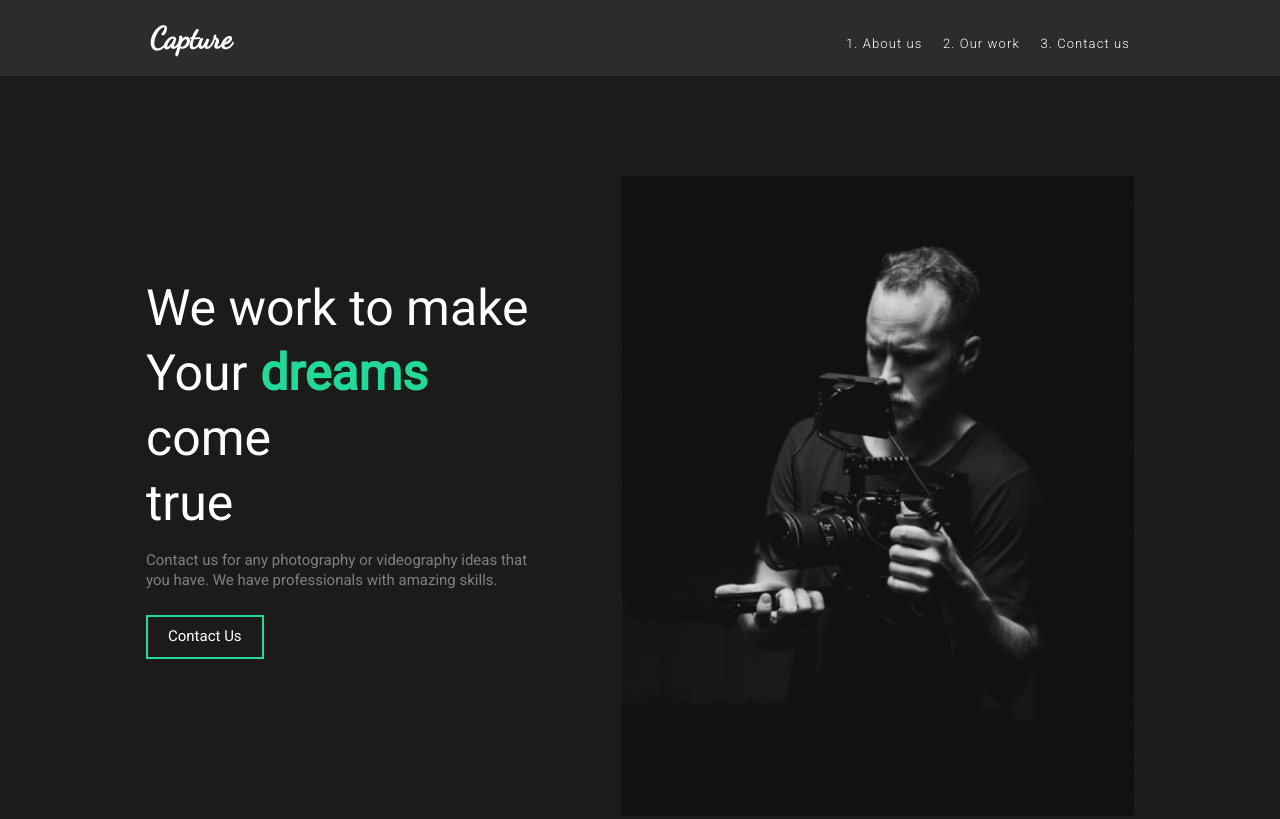
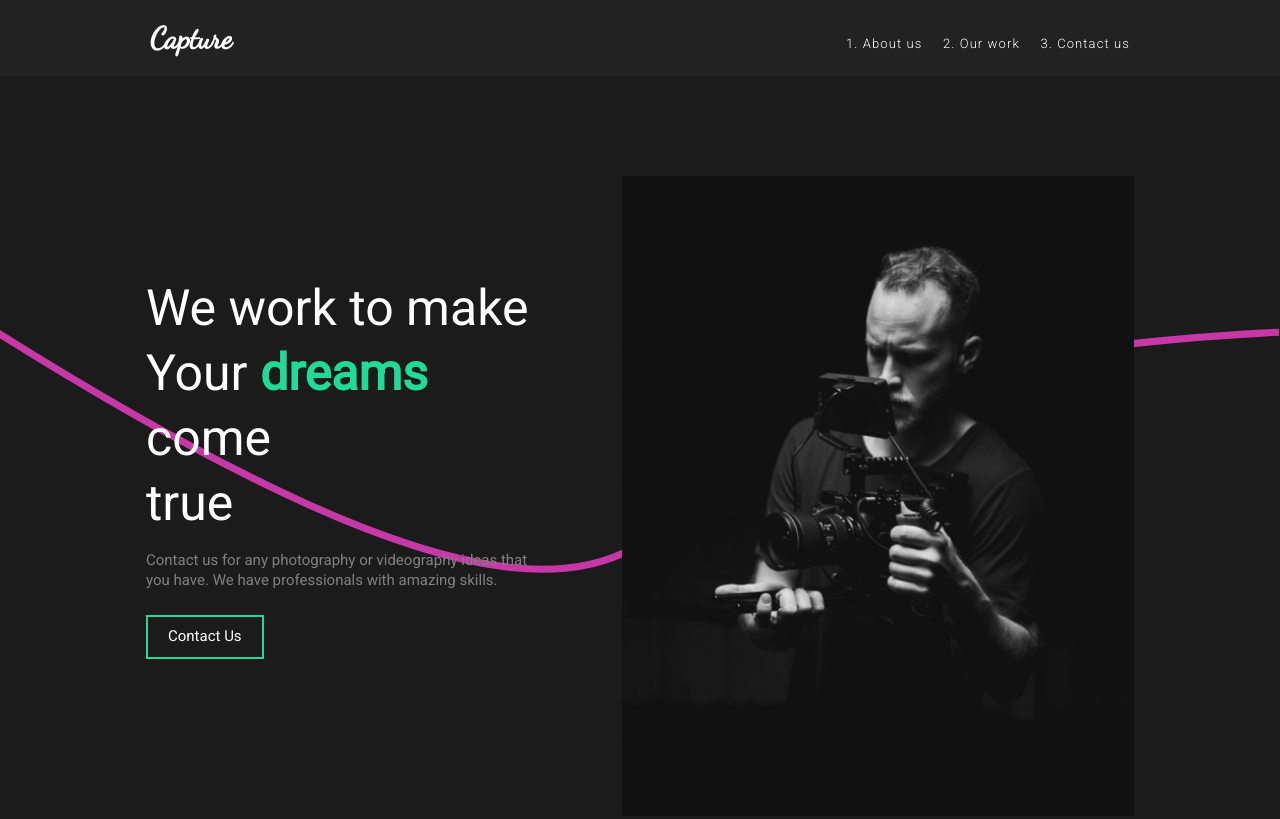
Before and after one commit to testingstuffbruhcmon/secondone, a React app: page /about in a window 1280 px wide. Shown: the top 819 px of the page. Built offline with nearby package versions, Linux system fonts and the light colour scheme; no server answers.

Commit message:
almost finalized

```diff
--- a/src/components/Aboutsection.js
+++ b/src/components/Aboutsection.js
@@ -1,43 +1,82 @@
-import React from 'react';
-import styled from 'styled-components';
-import coverImg from '../img/home1.png';
+import React from "react";
+import styled from "styled-components";
+import coverImg from "../img/home1.png";
+import { motion } from "framer-motion";
+import { TitleAnim, PhotoAnim } from "./Animations";
+import Wave from "./Wave";
+const Aboutsection = () => {
+  return (
+    <motion.div className="about" style={{ position: "relative" }}>
+      <Wave />
+      <div
+        className="greeting"
+        initial={false}
+        // style={{ overflow: "hidden" }}
+        // initial={false}
+        // transition={{
+        //   when: "beforeChildren",
+        //   staggerChildren: 0.3,
+        //   delay: 0.2,
+        // }}
+      >
+        <motion.div
+          className="greeting__h2"
+          variants={TitleAnim}
+          initial="hidden"
+          animate="show"
+        >
+          We work to make
+        </motion.div>
+        <motion.div
+          className="greeting__h2"
+          variants={TitleAnim}
+          initial="hidden"
+          animate="show"
+        >
+          Your <span>dreams</span> come
+        </motion.div>
+        <motion.div
+          className="greeting__h2"
+          variants={TitleAnim}
+          initial="hidden"
+          animate="show"
+        >
+          true
+        </motion.div>
+        <motion.div
+          className="greeting__fuck"
+          variants={TitleAnim}
+          initial="hidden"
+          animate="show"
+        >
+          Contact us for any photography or videography ideas that you have. We
+          have professionals with amazing skills.
+        </motion.div>
+        <StyledBTN href="#" className="contactbtn">
+          Contact Us
+        </StyledBTN>
+      </div>
+      <div className="imgTop">
+        <motion.img src={coverImg} variants={PhotoAnim} alt="camera image" />
+      </div>
+    </motion.div>
+  );
+};
+//we work to make your dreams come true
+const StyledBTN = styled(motion.a)`
+  font-size: 1.5rem;
+  text-decoration: none;
+  border: 2px solid #23d997;
+  align-self: flex-start;
+  padding: 1rem 2rem;
+  margin-top: 25px;
+  color: white;
+  transition: all 0.3s ease;
+  z-index: 2;
 
-
-const About = ()=>{
-
-
-    return (
-        <div className="about">
-            <div className="greeting">
-                <div className="greeting__h2">We work to make</div>
-                <div className="greeting__h2">Your <span>dreams</span> come</div>
-                <div className="greeting__h2">true</div>
-                <div className="greeting__fuck">
-                Contact us for any photography or videography ideas that you have. We have professionals with amazing skills.
-                </div>
-                <StyledBTN href="#" className="contactbtn">Contact Us</StyledBTN>
-            </div>
-            <div className="imgTop">
-            <img src={coverImg} alt="camera image"/>
-            </div>
-        </div>
-    )
-}
-//we work to make your dreams come true
-const StyledBTN = styled.a`
-font-size:1.5rem;
-text-decoration:none;
-border:2px solid #23D997;
-align-self:flex-start;
-padding:1rem 2rem;
-margin-top:25px;
-color:white;
-transition:all .3s ease;
- &:hover{
-     background-color:#23D997;
-     color:white;
- }
+  &:hover {
+    background-color: #23d997;
+    color: white;
+  }
 `;
-
-
-export default About;
+export default Aboutsection;
--- /dev/null
+++ b/src/components/Animations.js
@@ -0,0 +1,23 @@
+export const TitleAnim = {
+  hidden: {
+    y: 200,
+  },
+  show: {
+    y: 0,
+  },
+};
+
+export const PhotoAnim = {
+  hidden: {
+    scale: 1.2,
+    opacity: 0,
+  },
+  show: {
+    scale: 1,
+    opacity: 1,
+    transition: {
+      duration: 0.75,
+      ease: "easeOut",
+    },
+  },
+};
--- a/src/components/App.js
+++ b/src/components/App.js
@@ -5,7 +5,11 @@ import Work from '../pages/Work';
 import Contact from '../pages/Contact';
 import MovieDetail from './MovieDetail';
 import fetchMovies from '../fetchMovies';
-import {Switch,Route} from 'react-router-dom';
+import {Switch,Route,useLocation} from 'react-router-dom';
+import {AnimatePresence} from 'framer-motion';
+
+
+
 
 const App = () =>{
     //the fetched movies state
@@ -18,16 +22,18 @@ const App = () =>{
         });
 
     },[])
-
+    const location = useLocation();
+    console.log(location)
     return (
         <Fragment>
             <Nav/>
-            <Switch>
+            <AnimatePresence exitBeforeEnter>
+                <Switch location={location} location={location} key={location.key}>
                     <Route exact path='/about'>
-                      <About />
+                        <About/>
                     </Route>
-                <Route exact path='/work'>
-                      <Work movies={movies} />
+                    <Route exact path='/work' >
+                        <Work movies={movies}/>
                     </Route>
                     <Route exact path='/contact'>
                         <Contact />
@@ -36,7 +42,7 @@ const App = () =>{
                         <MovieDetail/>
                     </Route>
                 </Switch>
-
+            </AnimatePresence>
         </Fragment>
     )
 }
--- a/src/components/MovieDetail.js
+++ b/src/components/MovieDetail.js
@@ -3,6 +3,31 @@ import styled from 'styled-components';
 import axios from 'axios';
 import {Line} from './globalStyled';
 import {withRouter} from 'react-router-dom';
+import {motion} from 'framer-motion';
+const Fadevariant = {
+    hidden:{
+        opacity:0,
+        y:'-15vh',
+    },
+    show:{
+        opacity:1,
+        y:0,
+        transition:{
+            duration:0.2,
+            type:'tween',
+
+        }
+    },
+    exit:{
+        opacity:0,
+        y:200,
+        transition:{
+            duration:.5,
+            type:'spring',
+        }
+    }
+}
+
 
 const MovieDetail = (props)=>{
     const [currentId] = useState(props.match.params.mov_id);
@@ -37,7 +62,7 @@ const MovieDetail = (props)=>{
         }
 
     return (
-        <StyledDetails className='moviedetails'>
+        <StyledDetails className='moviedetails' variants = {Fadevariant} initial='hidden' animate='show' exit='exit'>
                 <h2>{current.title}</h2>
                 <img src={`https://image.tmdb.org/t/p/w1920_and_h800_multi_faces/${current['poster_path']}`} alt='coverImg'/>
                 <StyledRevs className='revs'>
@@ -62,7 +87,7 @@ const MovieDetail = (props)=>{
     );
 
 }
-const StyledDetails = styled.div`
+const StyledDetails = styled(motion.div)`
  background-color:rgb(30,30,30);
     h2{
         padding:4rem;
--- a/src/components/Nav.js
+++ b/src/components/Nav.js
@@ -1,10 +1,11 @@
 import React from 'react';
 import styled from 'styled-components';
 import {Link} from 'react-router-dom';
+import {motion} from 'framer-motion';
 
 const Nav = ()=>{
     return (
-            <StyledNav className="Nav">
+            <StyledNav className="Nav" animate={{}}>
                 <h5 className="logo">Capture</h5>
                 <ul className="links">
                     <Link to='/about' className="link">1. About us</Link>
@@ -16,7 +17,7 @@ const Nav = ()=>{
     );
 }
 
-const StyledNav = styled.nav`
+const StyledNav = styled(motion.nav)`
     background: rgba(33,33,33,.95);
     padding:2rem 15rem;
     display:flex;
--- /dev/null
+++ b/src/components/Wave.js
@@ -0,0 +1,46 @@
+import { motion } from "framer-motion";
+
+const Idk = {
+  hidden: {
+    opacity: 0,
+    pathLength: 0,
+    pathOffset: -1.5,
+  },
+  show: {
+    opacity: 0.8,
+    pathLength: 1,
+    pathOffset: 0,
+    transition: {
+      duration: 2,
+      ease: "easeOut",
+    },
+  },
+};
+
+const Wave = () => {
+  return (
+    <motion.svg
+      viewBox="0 0 903 172"
+      fill="none"
+      xmlns="http://www.w3.org/2000/svg"
+      style={{
+        position: "absolute",
+        top: "30%",
+        left: "-.5% ",
+        zIndex: 1,
+      }}
+    >
+      <motion.path
+        d="M2 3C356 225 444 188 501 103C546.6 35 787.333 8 902 3"
+        stroke="#F140CA"
+        opacity=".5"
+        strokeWidth="5"
+        strokeLinejoin="bevel"
+        variants={Idk}
+        animate="show"
+        initial="hidden"
+      />
+    </motion.svg>
+  );
+};
+export default Wave;
--- a/src/pages/About.js
+++ b/src/pages/About.js
@@ -1,18 +1,52 @@
-import React,{Fragment} from 'react';
-import Aboutsection from '../components/Aboutsection';
-import Servicesection from '../components/Servicesection';
-import Faqsection from '../components/Faqsection';
+import React, { Fragment } from "react";
+import Aboutsection from "../components/Aboutsection";
+import Servicesection from "../components/Servicesection";
+import Faqsection from "../components/Faqsection";
+import styled from "styled-components";
+import { motion, startVisualElementAnimation } from "framer-motion";
 
+const Fadevariant = {
+  hidden: {
+    opacity: 0,
+    y: "-15vh",
+  },
+  show: {
+    opacity: 1,
+    y: 0,
+    transition: {
+      duration: 0.2,
+      type: "tween",
+      when: "beforeChildren",
+      staggerChildren: 0.2,
+    },
+  },
+  exit: {
+    opacity: 0,
+    y: 200,
+    transition: {
+      duration: 0.5,
+      type: "spring",
+    },
+  },
+};
 
+const About = () => {
+  return (
+    <motion.div
+      variants={Fadevariant}
+      animate="show"
+      initial="hidden"
+      exit="exit"
+      style={{ background: "#232323" }}
+    >
+      <Aboutsection />
+      <Servicesection />
+      <Faqsection />
+    </motion.div>
+  );
+};
+export default About;
 
-const About = ()=>{
-
-    return (
-        <Fragment>
-            <Aboutsection />
-            <Servicesection />
-            <Faqsection />
-        </Fragment>
-    );
-}
-export default About;
+const StyledWrapper = styled(motion.div)`
+  background-color: #232323;
+`;
--- a/src/pages/Contact.js
+++ b/src/pages/Contact.js
@@ -1,43 +1,116 @@
-import React from 'react';
-import styled from 'styled-components';
+import React from "react";
+import styled from "styled-components";
+import { motion } from "framer-motion";
+const Fadevariant = {
+  hidden: {
+    opacity: 0,
+    y: "-15vh",
+  },
+  show: {
+    opacity: 1,
+    y: 0,
+    transition: {
+      duration: 0.2,
+      type: "tween",
+      staggerChildren: 0.2,
+      delayChildren: 0.2,
+    },
+  },
+  exit: {
+    opacity: 0,
+    y: 200,
+    transition: {
+      duration: 0.5,
+      type: "spring",
+    },
+  },
+};
 
-const Contact = ()=>{
+const wtf = {
+  hidden: {
+    y: 200,
+  },
+  show: {
+    y: 0,
+    transition: {
+      delay: 0.2,
+      ease: "easeOut",
+      duration: 0.25,
+    },
+  },
+};
+
+const Contact = () => {
   return (
-        <StyledContact>
+    <StyledContact
+      variants={Fadevariant}
+      initial="hidden"
+      animate="show"
+      exit="exit"
+    >
       <h2>Get In Touch</h2>
       <ul>
-            <li>Send an email</li>
-            <li>Send us a message</li>
-            <li>Social Media</li>
+        <li style={{ overflow: "hidden" }}>
+          <motion.span
+            variants={wtf}
+            initial="hidden"
+            animate="show"
+            style={{ display: "inline-block" }}
+          >
+            Send an email
+          </motion.span>
+        </li>
+        <li style={{ overflow: "hidden" }}>
+          <motion.span
+            variants={wtf}
+            initial="hidden"
+            animate="show"
+            style={{ display: "inline-block" }}
+          >
+            Send us a message
+          </motion.span>
+        </li>
+        <li style={{ overflow: "hidden" }}>
+          <motion.span
+            variants={wtf}
+            initial="hidden"
+            animate="show"
+            style={{ display: "inline-block" }}
+          >
+            Social Media
+          </motion.span>
+        </li>
       </ul>
     </StyledContact>
-    )
+  );
+};
+
+const StyledContact = styled(motion.div)`
+  font-size: 5rem;
+  color: #272727;
+  background: white;
+  height: 100vh;
+  font-weight: 300;
+  padding: 10rem;
+  h2 {
+    margin-bottom: 5rem;
+    font-weight: 400;
   }
+  ul {
+    list-style-type: none;
 
-const StyledContact = styled.div`
-font-size:5rem;
-color:#272727;
-font-weight:300;
-padding:10rem;
-h2{
-    margin-bottom:5rem;
-    font-weight:400;
+    li {
+      margin-bottom: 3rem;
     }
- ul{
-     list-style-type:none;
-
-     li{
-         margin-bottom:3rem;
-     }
-     li:before{
-        content:'';
-        border-radius:50%;
-        vertical-align:middle;
-        display:inline-block;
-        width:4rem;
-        height:4rem;
-        background-color:#272727;
-        margin-right:2rem;
+    li:before {
+      content: "";
+      border-radius: 50%;
+      vertical-align: middle;
+      display: inline-block;
+      width: 4rem;
+      height: 4rem;
+      background-color: #272727;
+      margin-right: 2rem;
     }
   }
 `;
--- a/src/pages/Work.js
+++ b/src/pages/Work.js
@@ -1,14 +1,37 @@
 import React from 'react';
 import styled from 'styled-components';
 import SingleMovie from '../components/SingleMovie';
+import {motion} from 'framer-motion';
+const Fadevariant = {
+    hidden:{
+        opacity:0,
+        y:'-15vh',
+    },
+    show:{
+        opacity:1,
+        y:0,
+        transition:{
+            duration:0.2,
+            type:'tween',
 
+        }
+    },
+    exit:{
+        opacity:0,
+        y:200,
+        transition:{
+            duration:.5,
+            type:'spring',
+        }
+    }
+}
 
 const Work = ({movies})=>{
     //TITLE AND IMAGE and then the LINKED image leads to details page imdb_id
     //details needed: title img synapsis, otherstuff
     console.log(movies)
     return (
-        <StyledMovies className='movies'>
+        <StyledMovies className='movies' variants={Fadevariant} initial='hidden' animate='show' exit='exit'>
             {movies.map((movie)=>{
                 return <SingleMovie mov={movie} key={movie.id} />
             })}
@@ -17,9 +40,9 @@ const Work = ({movies})=>{
         );
 
 }
-const StyledMovies = styled.div`
+const StyledMovies = styled(motion.div)`
 padding:5rem 0;
-background-color:rgba(25,25,25,.1)
+background-color:rgba(250,250,250,.8);
 `;
 
 
--- a/src/sass/main.scss
+++ b/src/sass/main.scss
@@ -11,6 +11,7 @@ body {
   font-family: "Roboto", sans-serif;
   -webkit-font-smoothing: antialiased;
   -moz-osx-font-smoothing: grayscale;
+  background: rgba(#272727, 0.9);
 }
 
 html {
@@ -32,7 +33,11 @@ html {
   display: flex;
   flex-direction: column;
   line-height: 1.3;
+  z-index: 2;
   padding-top: 10rem;
+  & > * {
+    z-index: 2;
+  }
   &__fuck {
     margin-top: 1.5rem;
     font-size: 1.5rem;
@@ -42,13 +47,11 @@ html {
     font-weight: 700;
     color: #23d997;
   }
-
-  &__h2 {
-  }
 }
 .imgTop {
   flex-basis: 40vw;
   overflow: hidden;
+  z-index: 2;
   img {
     width: 100%;
     height: 80vh;
```
Also changed, not shown: src/css/styles.css. Lines whose indentation alone changed are shown as unchanged.
